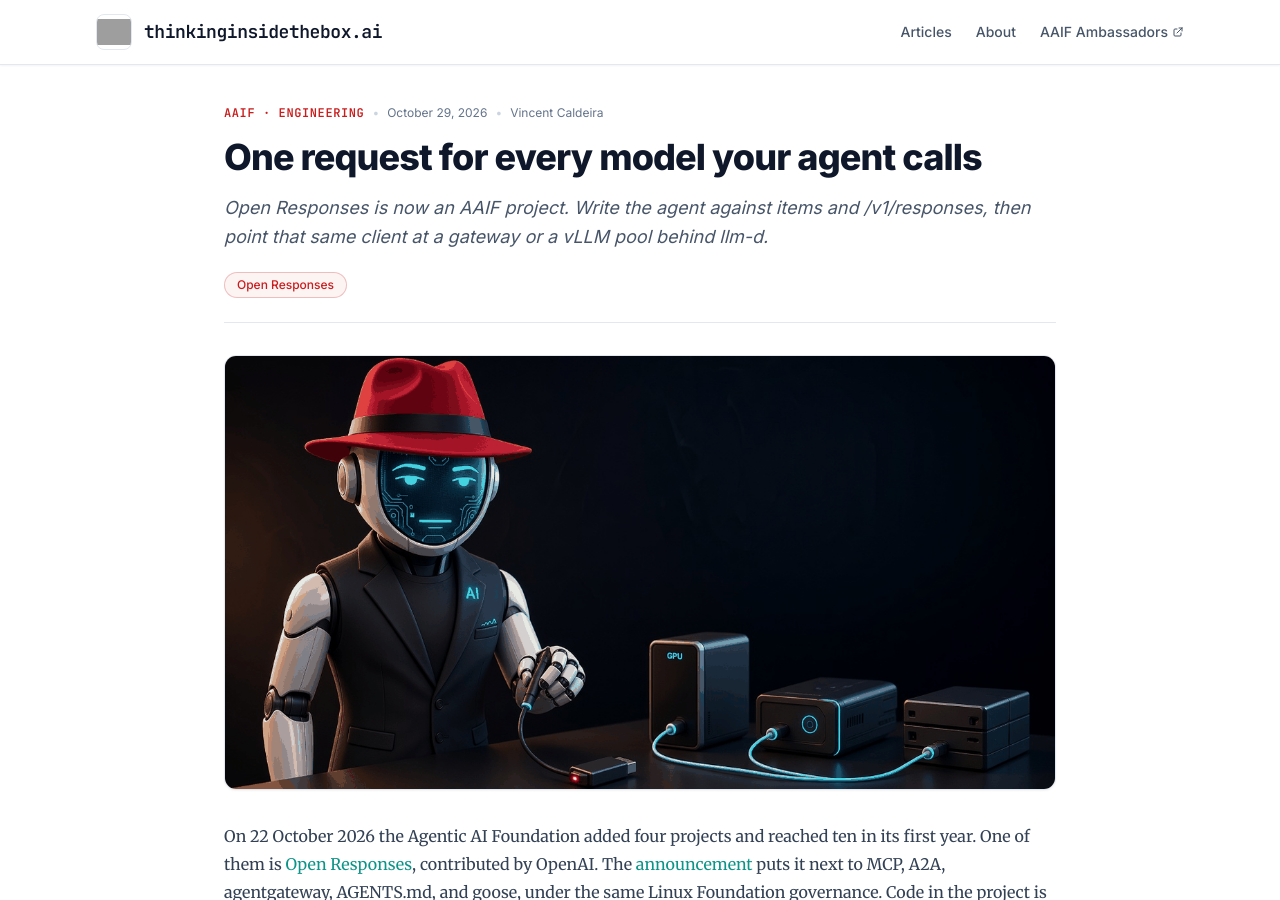
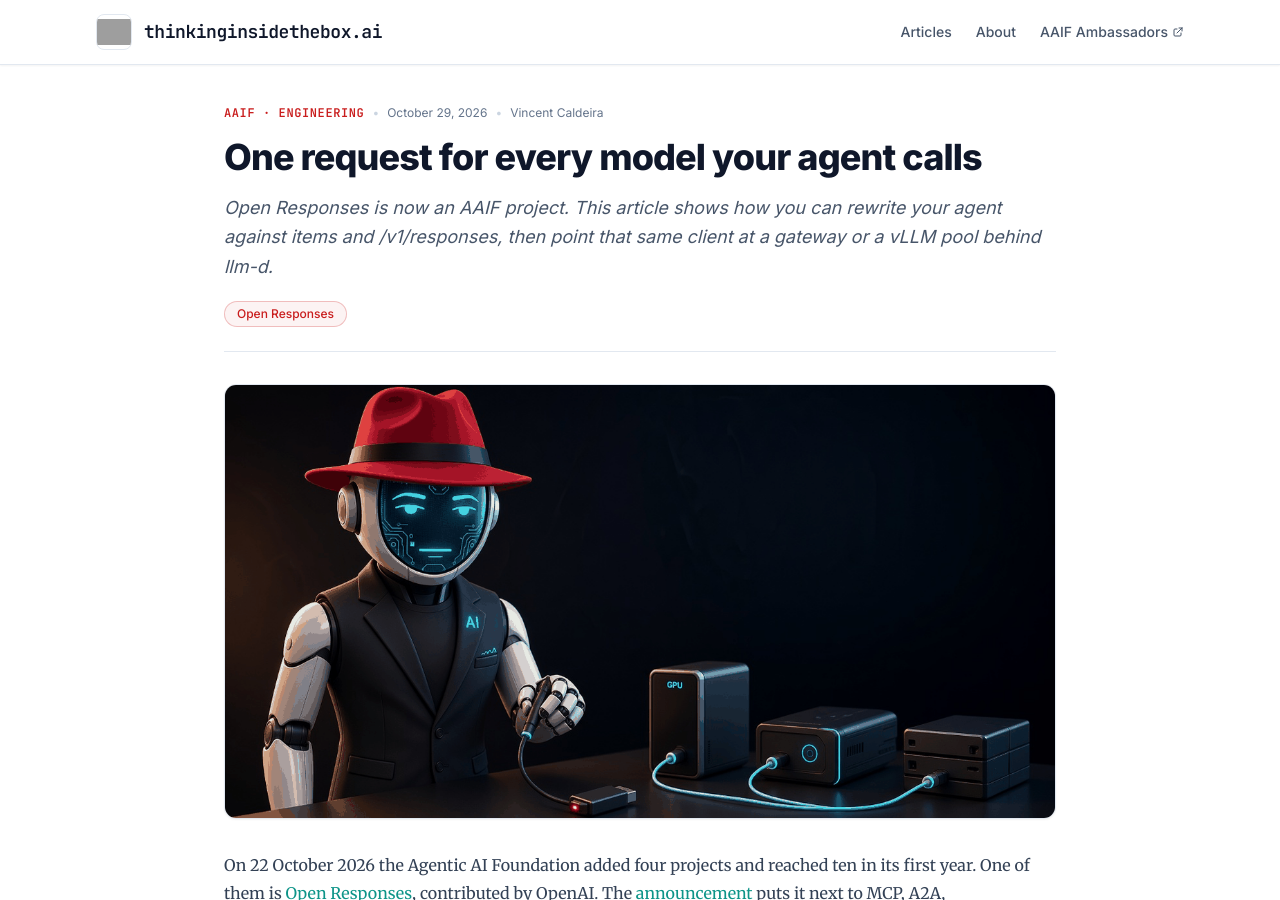
Before and after one commit to thinkinginsidethebox-ai/thinkinginsidethebox-ai.github.io, a Jekyll site: the page built from _posts/2026-10-29-open-responses-for-agent-developers.md, in a window 1280 px wide and 900 px high. Built offline with Jekyll 4.4.1, drawn with Linux system fonts in a browser that asks for light colours; nearby versions of some CDN libraries; grey boxes are pictures that could not be loaded.

Commit message:
content: clarify the Open Responses post summary
Say the article shows how to retarget an existing agent at the shared request format.

Co-authored-by: Cursor <cursoragent@cursor.com>

```diff
--- a/_posts/2026-10-29-open-responses-for-agent-developers.md
+++ b/_posts/2026-10-29-open-responses-for-agent-developers.md
@@ -5,7 +5,7 @@ date: 2026-10-29 09:00:00 +0800
 categories: [AAIF, Engineering]
 projects: [open-responses]
 image: "/assets/images/og/open-responses-for-agent-developers.png"
-description: "Open Responses is now an AAIF project. Write the agent against items and /v1/responses, then point that same client at a gateway or a vLLM pool behind llm-d."
+description: "Open Responses is now an AAIF project. This article shows how you can rewrite your agent against items and /v1/responses, then point that same client at a gateway or a vLLM pool behind llm-d."
 ---
 
 On 22 October 2026 the Agentic AI Foundation added four projects and reached ten in its first year. One of them is [Open Responses](https://www.openresponses.org/), contributed by OpenAI. The [announcement](https://aaif.io/news/agentic-ai-foundation-announces-four-new-projects) puts it next to MCP, A2A, agentgateway, AGENTS.md, and goose, under the same Linux Foundation governance. Code in the project is Apache-2.0. Documentation is CC BY 4.0.
```
